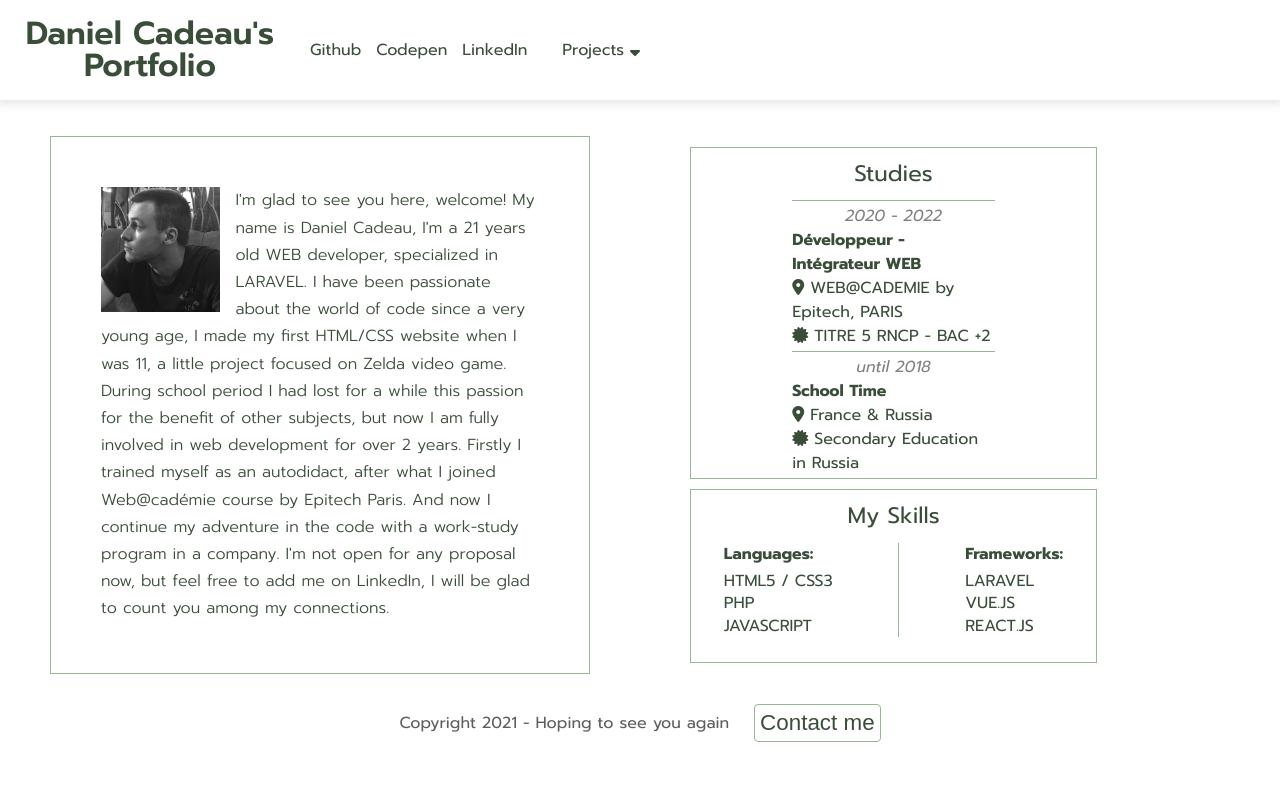
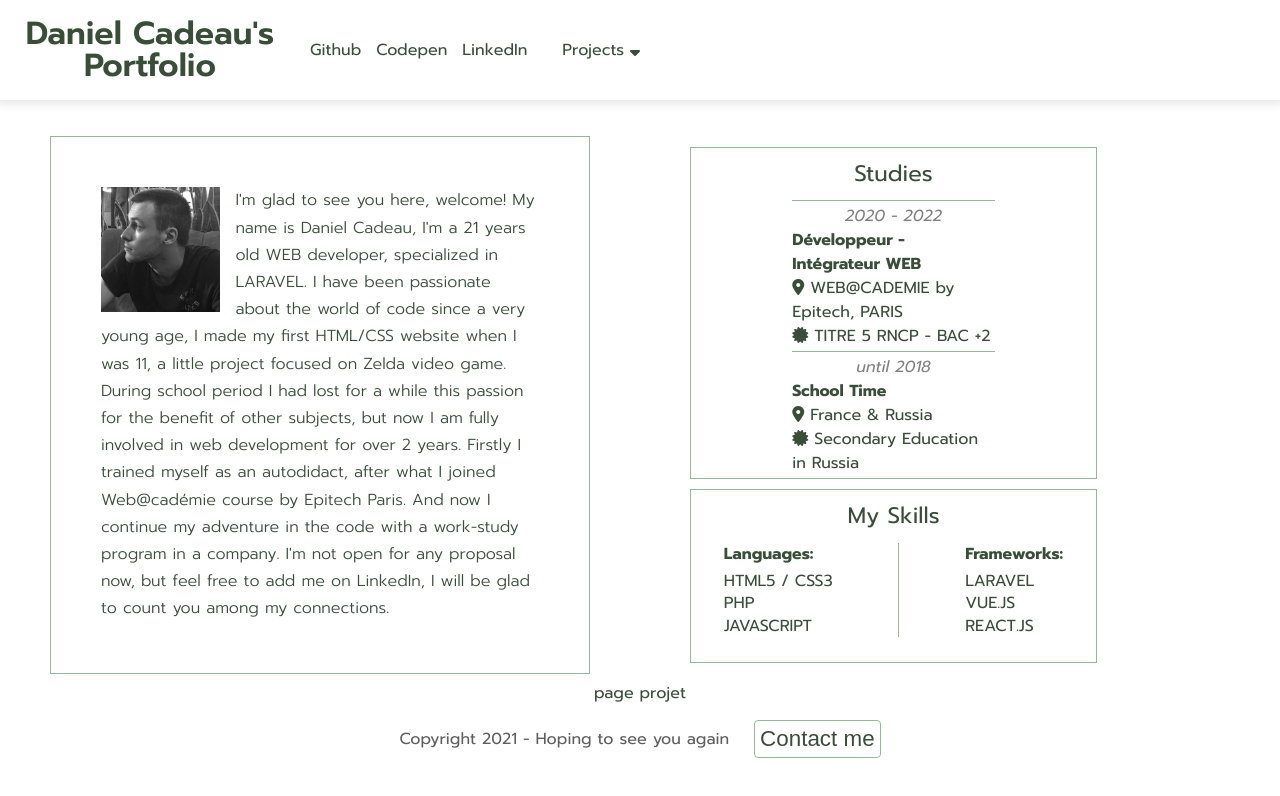
Before and after one commit to MrDanielCadeau/MrDanielCadeau.github.io, a Vue app: page / in a window 1280 px wide. Shown: the top 796 px of the page. Built offline with nearby package versions, Linux system fonts and the light colour scheme.

Commit message:
draft routing process, more clean code with css appart

```diff
--- a/src/App.vue
+++ b/src/App.vue
@@ -1,118 +1,52 @@
 <template>
   <div id="app">
-    <Navbar v-bind:profile="profile" v-bind:projects="projects" />
+    <Navbar v-bind:profile="profile" v-bind:projects="projectsData" />
+    <!-- remplacer ces deux lignes en dessous par un component page, dans lequel instaurer -->
     <Home v-bind:profile="profile" />
+    <Projects />
+    <!-- le routeur fait maison, en fonction du pathname dans l'url -->
     <Footer v-bind:profile="profile" />
   </div>
 </template>
 
 <script>
 //PAGES
-import Home from './pages/Home.vue'
+import Home from './views/pages/Home.vue'
+import Projects from './views/pages/Projects.vue'
+import NotFound from './views/pages/NotFound.vue'
 // COMPONENTS
-import Navbar from './components/Navbar.vue'
-import Footer from './components/Footer.vue'
+import Navbar from './views/components/Navbar.vue'
+import Footer from './views/components/Footer.vue'
 // DATA
 import Profile from './data/Profile.vue'
-import Projects from './data/Projects.vue'
+import ProjectsData from './data/Projects.vue'
+
+const routes = {
+  '/' : Home,
+  '/projects' : Projects
+}
 
 export default {
   name: 'App',
   components: {
     Navbar,
     Home,
+    Projects,
     Footer,
   },
   data() {
     return {
+      currentRoute: window.location.pathname,
       profile: Profile,
-      projects: Projects,
+      projectsData: ProjectsData,
     }
   },
+  render(h){
+    return h(routes[this.currentRoute] || NotFound)
+    // A DEPLACER AUSSI [cf l.4-7]
+  }
 }
 </script>
 
-<style>
-@import url('https://fonts.googleapis.com/css2?family=Prompt:ital,wght@0,100;0,200;0,300;0,400;0,500;0,600;0,700;0,800;0,900;1,100;1,200;1,300;1,400;1,500;1,600;1,700;1,800;1,900&display=swap');
-:root{
-  --bg-color: white;
-  --primary-color: #94b896;
-  --secondary-color: rgb(57, 77, 57);
-  --third-color: gray;
-  --text-color: var(--secondary-color);
-  --text-color-alt: white;
-  --sidebar-bg: var(--primary-color);
-  --footer-text-color: rgb(94, 94, 94);
-}
-#app {
-  text-align: center;
-  background-color: var(--bg-color);
-}
-/* RESET CSS */
-html, body, div, span, applet, object, iframe,
-h1, h2, h3, h4, h5, h6, p, blockquote, pre,
-a, abbr, acronym, address, big, cite, code,
-del, dfn, em, img, ins, kbd, q, s, samp,
-small, strike, strong, sub, sup, tt, var,
-b, u, i, center,
-dl, dt, dd, ol, ul, li,
-fieldset, form, label, legend,
-table, caption, tbody, tfoot, thead, tr, th, td,
-article, aside, canvas, details, embed,
-figure, figcaption, footer, header, hgroup,
-menu, nav, output, ruby, section, summary,
-time, mark, audio, video {
-	margin: 0;
-	padding: 0;
-	border: 0;
-	font-size: 1em;
-	vertical-align: baseline;
-  font-weight: 400;
-  font-family: 'Prompt', sans-serif;
-  color: var(--text-color);
-}
-/* HTML5 display-role reset for older browsers */
-article, aside, details, figcaption, figure,
-footer, header, hgroup, menu, nav, section {
-	display: block;
-}
-body {
-	line-height: 1;
-}
-ol, ul {
-	list-style: none;
-}
-blockquote, q {
-	quotes: none;
-}
-blockquote:before, blockquote:after,
-q:before, q:after {
-	content: '';
-	content: none;
-}
-table {
-	border-collapse: collapse;
-	border-spacing: 0;
-}
-*{
-  outline: none;
-}
-a{
-  text-decoration: none;
-  color: var(--text-color);
-}
-input, textarea{
-  font-family: 'Prompt', sans-serif;
-  color: var(--text-color);
-}
-/* -------------------------------------------------------------------------------------------------------------------------------------------------------- */
-/* KEYFRAMES */
-/* -------------------------------------------------------------------------------------------------------------------------------------------------------- */
-@keyframes fadeIn {
-    0% {
-        opacity: 0;
-    } 100% {
-        opacity: 1;
-    }
-}
+<style src="@/assets/css/App.css">
 </style>
--- /dev/null
+++ b/src/assets/css/App.css
@@ -0,0 +1,82 @@
+@import url('https://fonts.googleapis.com/css2?family=Prompt:ital,wght@0,100;0,200;0,300;0,400;0,500;0,600;0,700;0,800;0,900;1,100;1,200;1,300;1,400;1,500;1,600;1,700;1,800;1,900&display=swap');
+:root{
+  --bg-color: white;
+  --primary-color: #94b896;
+  --secondary-color: rgb(57, 77, 57);
+  --third-color: gray;
+  --text-color: var(--secondary-color);
+  --text-color-alt: white;
+  --sidebar-bg: var(--primary-color);
+  --footer-text-color: rgb(94, 94, 94);
+}
+#app {
+  text-align: center;
+  background-color: var(--bg-color);
+}
+/* RESET CSS */
+html, body, div, span, applet, object, iframe,
+h1, h2, h3, h4, h5, h6, p, blockquote, pre,
+a, abbr, acronym, address, big, cite, code,
+del, dfn, em, img, ins, kbd, q, s, samp,
+small, strike, strong, sub, sup, tt, var,
+b, u, i, center,
+dl, dt, dd, ol, ul, li,
+fieldset, form, label, legend,
+table, caption, tbody, tfoot, thead, tr, th, td,
+article, aside, canvas, details, embed,
+figure, figcaption, footer, header, hgroup,
+menu, nav, output, ruby, section, summary,
+time, mark, audio, video {
+	margin: 0;
+	padding: 0;
+	border: 0;
+	font-size: 1em;
+	vertical-align: baseline;
+  font-weight: 400;
+  font-family: 'Prompt', sans-serif;
+  color: var(--text-color);
+}
+/* HTML5 display-role reset for older browsers */
+article, aside, details, figcaption, figure,
+footer, header, hgroup, menu, nav, section {
+	display: block;
+}
+body {
+	line-height: 1;
+}
+ol, ul {
+	list-style: none;
+}
+blockquote, q {
+	quotes: none;
+}
+blockquote:before, blockquote:after,
+q:before, q:after {
+	content: '';
+	content: none;
+}
+table {
+	border-collapse: collapse;
+	border-spacing: 0;
+}
+*{
+  outline: none;
+}
+a{
+  text-decoration: none;
+  color: var(--text-color);
+}
+input, textarea{
+  font-family: 'Prompt', sans-serif;
+  color: var(--text-color);
+}
+/* -------------------------------------------------------------------------------------------------------------------------------------------------------- */
+/* KEYFRAMES */
+/* -------------------------------------------------------------------------------------------------------------------------------------------------------- */
+@keyframes fadeIn {
+    0% {
+        opacity: 0;
+    } 100% {
+        opacity: 1;
+    }
+}
--- /dev/null
+++ b/src/views/pages/NotFound.vue
@@ -0,0 +1,3 @@
+<template>
+    <h2>404</h2>
+</template>
--- /dev/null
+++ b/src/views/pages/Projects.vue
@@ -0,0 +1,11 @@
+<template>
+    <div>
+        <h2>page projet</h2>
+    </div>
+</template>
+<script>
+
+</script>
+<style scoped>
+
+</style>
```
Also changed, not shown: src/views/components/Footer.vue (renamed from src/components/Footer.vue), src/views/components/Navbar.vue (renamed from src/components/Navbar.vue), src/views/components/Sidebar.vue (renamed from src/components/Sidebar.vue), src/views/pages/Home.vue (renamed from src/pages/Home.vue).
